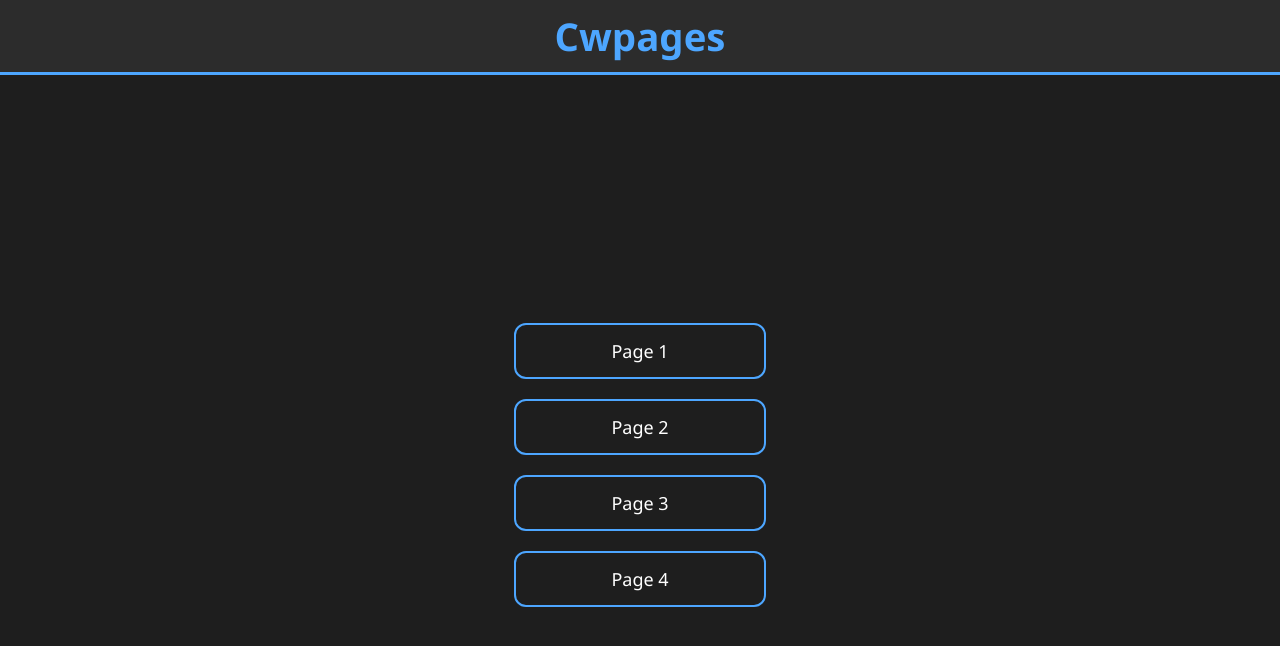
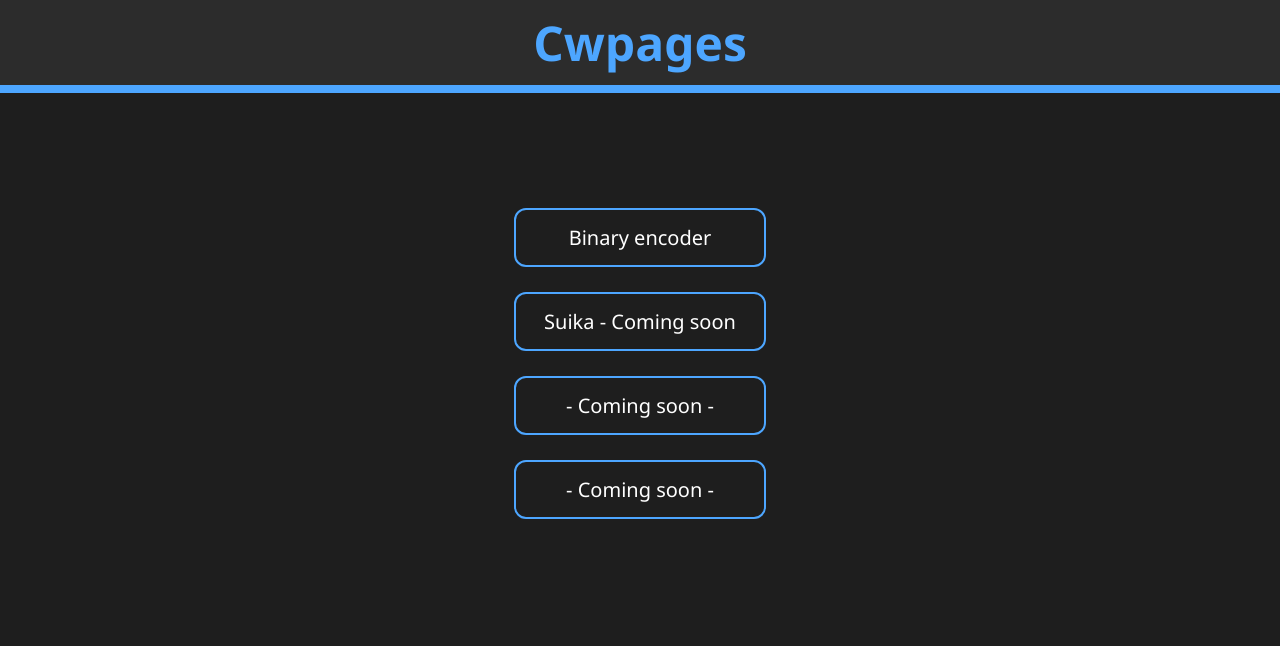
Before and after one commit to Blockly-mc/Cwpages, a plain HTML site: page index.html in a window 1280 px wide. Drawn offline with Linux system fonts and the light colour scheme.

Commit message:
Update index.html

```diff
--- a/index.html
+++ b/index.html
@@ -14,39 +14,39 @@
     header {
       background: #2c2c2c;
       padding: 10px;
-      border-bottom: 3px solid #4da6ff; /* Blue */
+      border-bottom: 8px solid #4da6ff; /* Blue */
     }
     h1 {
       margin: 0;
-      font-size: 2.4rem;
+      font-size: 3rem;
       color: #4da6ff; /* Blue heading */
     }
     main {
-      padding: 40px 20px;
+      padding: 0px 20px;
       display: flex;
       justify-content: center;
       align-items: center;
-      min-height: calc(100vh - 100px); /* fills screen minus header */
+      min-height: calc(80vh - 100px); /* fills screen minus header */
     }
     .button-container {
       display: flex;
       flex-direction: column; /* makes buttons vertical */
-      gap: 20px;
+      gap: 25px;
     }
     .link-btn {
       background: transparent;
       color: #fff;
       border: 2px solid #4da6ff;
       padding: 14px 24px;
-      font-size: 18px;
+      font-size: 20px;
       cursor: pointer;
       border-radius: 12px;
-      transition: 0.3s;
+      transition: 0.35s;
       text-decoration: none;
       min-width: 200px;
     }
     .link-btn:hover {
-      background: #4da6ff;
+      background: #070478;
     }
   </style>
 </head>
@@ -57,10 +57,10 @@
 
   <main>
     <div class="button-container">
-      <a class="link-btn" href="#">Page 1</a>
-      <a class="link-btn" href="#">Page 2</a>
-      <a class="link-btn" href="#">Page 3</a>
-      <a class="link-btn" href="#">Page 4</a>
+      <a class="link-btn" href="#">Binary encoder</a>
+      <a class="link-btn" href="#">Suika - Coming soon</a>
+      <a class="link-btn" href="#">- Coming soon -</a>
+      <a class="link-btn" href="#">- Coming soon -</a>
     </div>
   </main>
 </body>
```
